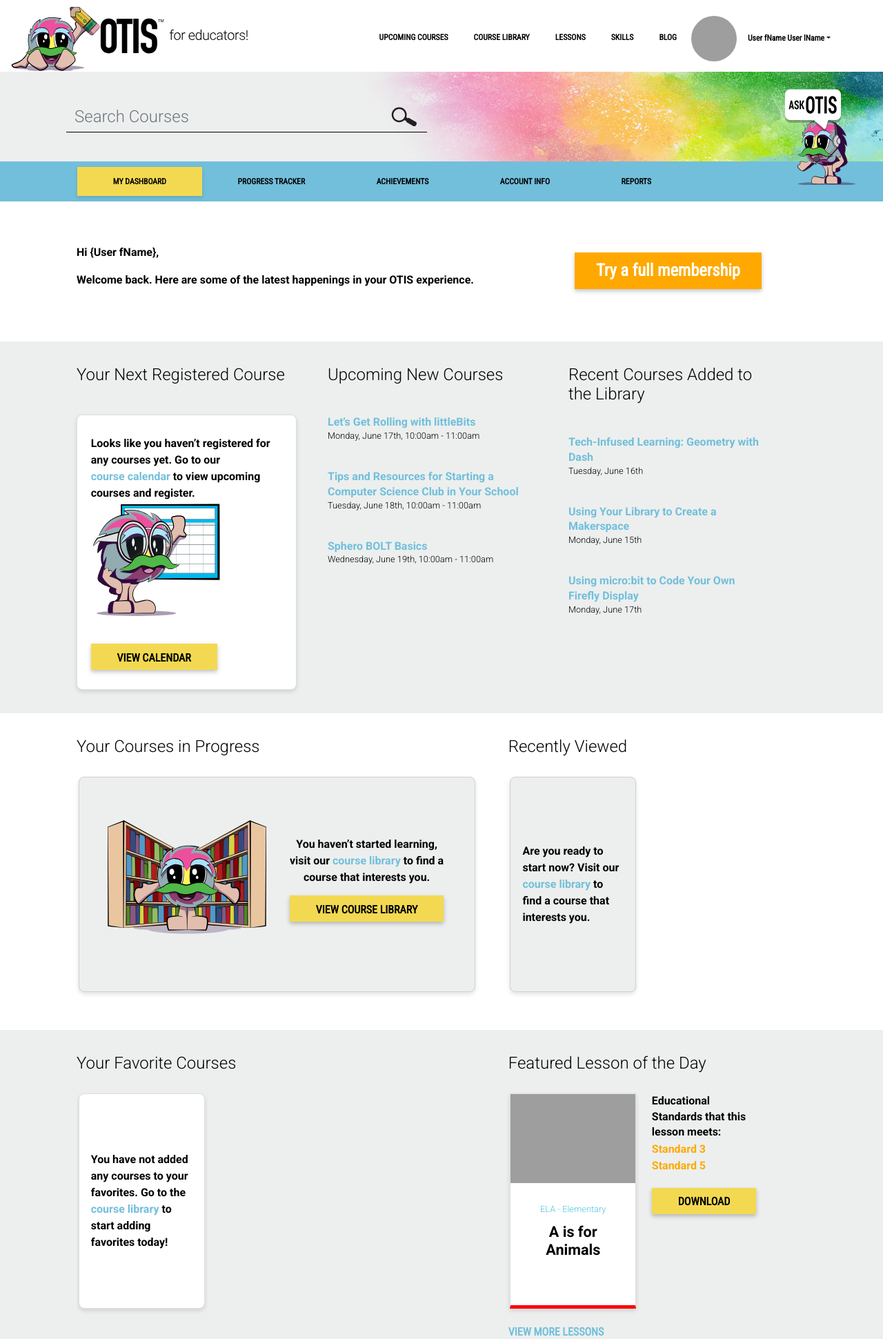
After one commit to JaySoftye/Otis, a PHP site: page /user-dashboard-empty.php in a window 1280 px wide. The commit adds this page. Shown: the top 1941 px of the page at 69% size. Run offline with PHP 8.4, Linux system fonts and the light colour scheme; data that the repository does not hold is empty; some web fonts are replaced; grey boxes are pictures that could not be loaded.

Commit message:
Empty User dashboard update

```diff
--- a/assets/css/Otis_Teq_course-cards.css
+++ b/assets/css/Otis_Teq_course-cards.css
@@ -187,6 +187,18 @@ form#search-form .form-group.search-input input[type="text"], form#search-form .
 .card.course-card .card-body {
   padding: 1.77rem 1.23rem;
   text-align: left;
+}
+
+.card.course-card .card-body.empty {
+  position: relative;
+}
+
+.card.course-card .card-body.empty p {
+  width: 81%;
+  position: absolute;
+  top: 50%;
+  left: 50%;
+  transform: translate(-50%, -50%);
 }
 
 .card.course-card .card-header, .card.course-card .card-footer {
--- a/assets/css/Otis_Teq_course-details.css
+++ b/assets/css/Otis_Teq_course-details.css
@@ -170,8 +170,8 @@ ul.course-sessions-list li a, ul.course-sessions-list li p.course-description {
 }
 
 ul.course-sessions-list li a:hover {
+  background-color: rgb(236,239,238);
   font-weight: 600;
-  background-color: rgb(236,239,238)
 }
 
 ul.course-sessions-list li a.active {
@@ -219,6 +219,18 @@ ul.course-sessions-list li a.complete {
   opacity: .24;
 }
 
+ol.course-chapters-list li a:hover {
+  background-color: transparent;
+  font-weight: 600;
+  color: rgb(0,0,0);
+}
+
+ol.course-chapters-list li a.active {
+  background-color: rgb(236,239,238);
+  font-weight: 600;
+  color: rgb(0,0,0);
+}
+
 ol.course-chapters-list li {
   margin: 6px 0;
 }
@@ -229,6 +241,15 @@ ol.course-chapters-list li a {
   background-size: 36px;
   background-repeat: no-repeat;
   background-position: 24px -3px;
+  font-size: .75rem;
+}
+
+ol.course-chapters-list li a.complete {
+  padding: 6px 54px;
+  background-image: url('../images/course-completed-icon.svg');
+  background-size: 21px;
+  background-repeat: no-repeat;
+  background-position: 30px 3px;
   font-size: .75rem;
 }
 
--- a/assets/css/Otis_Teq_shared-classes.css
+++ b/assets/css/Otis_Teq_shared-classes.css
@@ -88,34 +88,42 @@ strong, .bold {
 
 .width-full {
   width: 100%;
+  overflow: auto;
 }
 
 .width-three-quarters {
   width: 75%;
+  overflow: auto;
 }
 
 .width-half {
   width: 50%;
+  overflow: auto;
 }
 
 .width-quarter {
   width: 25%;
+  overflow: auto;
 }
 
 .height-full {
   height: 100%;
+  overflow: auto;
 }
 
 .height-three-quarters {
   height: 75%;
+  overflow: auto;
 }
 
 .height-half {
   height: 50%;
+  overflow: auto;
 }
 
 .height-quarter {
   height: 25%;
+  overflow: auto;
 }
 
 .flex-align-center {
--- a/header.php
+++ b/header.php
@@ -16,7 +16,8 @@
   <link href="assets/css/Otis_Teq_user-dashboard.css" type="text/css" rel="stylesheet" media="screen,projection" />
   <link href="assets/css/Otis_Teq_erc.css" type="text/css" rel="stylesheet" media="screen,projection" />
   <link href="assets/css/Otis_Teq_course-calendar.css" type="text/css" rel="stylesheet" media="screen,projection" />
-    <link href="assets/css/Otis_Teq_course-details.css" type="text/css" rel="stylesheet" media="screen,projection" />
+  <link href="assets/css/Otis_Teq_course-details.css" type="text/css" rel="stylesheet" media="screen,projection" />
+  <link href="assets/css/Otis_Teq_blog.css" type="text/css" rel="stylesheet" media="screen,projection" />
 
   <script src="https://ajax.googleapis.com/ajax/libs/jquery/3.4.1/jquery.min.js"></script>
 
--- /dev/null
+++ b/user-dashboard-empty.php
@@ -0,0 +1,219 @@
+<?php
+  $logged_in = True;
+  $default_background_image_url='assets/images/default-course-background_lg.jpg';
+?>
+
+<?php include 'header.php';?>
+  <?php include 'askotis.php';?>
+
+<section class="main-content thin-search-bar">
+
+  <?php include 'search-field.php';?>
+
+  <div class="container-fluid pd-blue-bg">
+    <nav class="navbar navbar-expand-lg dashboard-menu">
+      <a class="nav-item thin-heading active" href="user-dashboard-teacher.php">My Dashboard</a>
+      <a class="nav-item thin-heading" href="user-progress-tracker.php">Progress Tracker</a>
+      <a class="nav-item thin-heading" href="user-achievements.php">Achievements</a>
+      <a class="nav-item thin-heading" href="user-account-info.php">Account Info</a>
+      <a class="nav-item thin-heading" href="#">Reports</a>
+    </nav>
+  </div>
+
+  <div class="container-fluid white-bg">
+    <div class="row align-items-center padding-top padding-bottom">
+      <div class="col-md-8">
+        <p class="bold">Hi {User fName},</p>
+        <p class="bold">Welcome back. Here are some of the latest happenings in your OTIS experience. </p>
+      </div>
+      <div class="col-md-4">
+        <p class="text-center"><a class="button medium-button orange-button thin-heading dropshadow" href="#">Try a full membership</a></p>
+      </div>
+    </div>
+  </div>
+
+  <div class="container-fluid light-grey-bg">
+    <div class="row user-data">
+
+      <div class="col-md-4 user-course-card-container">
+        <h4> Your Next Registered Course</h4>
+        <div class="card course-card white-bg">
+          <div class="card-body">
+            <p class="bold">Looks like you haven’t registered for any courses yet. Go to our <a class="pd-blue-text" href="#">course calendar</a> to view upcoming courses and register.</a></p>
+            <img src="assets/images/otis-course-calendar.svg" />
+            <p><a class="button small-button yellow-button dropshadow text-center" href="#">VIEW CALENDAR</a></p>
+          </div>
+        </div>
+      </div>
+
+      <div class="col-md-4 user-course-list-container">
+        <h4>Upcoming New Courses</h4>
+        <ul class="user-course-list upcoming-new-courses">
+          <li>
+            <a href="#">Let's Get Rolling with littleBits <small>Monday, June 17th, 10:00am - 11:00am</small></a>
+          </li>
+          <li>
+            <a href="#">Tips and Resources for Starting a Computer Science Club in Your School <small>Tuesday, June 18th, 10:00am - 11:00am</small></a>
+          </li>
+          <li>
+            <a href="#">Sphero BOLT Basics<small>Wednesday, June 19th, 10:00am - 11:00am</small></a>
+          </li>
+        </ul>
+      </div>
+
+      <div class="col-md-4 user-course-list-container">
+        <h4>Recent Courses Added to the Library</h4>
+        <ul class="user-course-list recent-courses-added">
+          <li>
+            <a href="#">Tech-Infused Learning: Geometry with Dash <small>Tuesday, June 16th</small></a>
+          </li>
+          <li>
+            <a href="#">Using Your Library to Create a Makerspace <small>Monday, June 15th</small></a>
+          </li>
+          <li>
+            <a href="#">Using micro:bit to Code Your Own Firefly Display <small>Monday, June 17th</small></a>
+          </li>
+        </ul>
+      </div>
+
+    </div>
+  </div>
+
+  <div class="container-fluid white-bg">
+    <div class="row user-data">
+
+      <div id="course-library" class="col-md-7">
+        <h4>Your Courses in Progress</h4>
+        <div class="dashboard-item-container">
+          <div class="dashboard-item white-bg">
+            <div class="row">
+              <div class="col-sm-12 course-card-container">
+                <div class="card course-card light-grey-bg">
+                  <div class="row align-items-center height-full width-full padding-sm">
+                    <p class="col-md-6">
+                      <img src="assets/images/otis-course-library.svg" />
+                    </p>
+                    <p class="col-md-6 text-center">
+                      <span class="bold">You haven’t started learning, visit our <a class="bold" href="#">course library</a> to find a course that interests you.  </span>
+                      <a class="button small-button yellow-button dropshadow text-center" href="course-library-categories.php">VIEW COURSE LIBRARY</a>
+                    </p>
+                  </div>
+                </div>
+              </div>
+            </div>
+          </div>
+        </div>
+      </div>
+
+      <div id="recently-viewed-courses" class="col-md-5 user-course-list-container">
+
+        <h4>Recently Viewed</h4>
+
+        <div class="dashboard-item-container">
+          <div class="dashboard-item white-bg">
+            <div class="row">
+              <div class="col-sm-6 course-card-container">
+                <div class="card course-card light-grey-bg">
+                  <div class="card-body empty">
+                    <p class="bold">Are you ready to start now? Visit our <a class="bold pd-blue-text" href="#">course library</a> to find a course that interests you.  </p>
+                  </div>
+                </div>
+              </div>
+            </div>
+          </div>
+        </div>
+      </div>
+    </div>
+  </div>
+
+  <div class="container-fluid light-grey-bg">
+    <div class="row padding-top padding-bottom user-data">
+
+      <div id="recommended-playlist-carousel" class="col-md-7 carousel-container carousel slide" data-ride="carousel" data-interval="false">
+        <h4>Your Favorite Courses</h4>
+
+          <div class="carousel-inner dashboard-item-container">
+            <div class="carousel-item dashboard-item light-grey-bg active">
+              <div class="row">
+                <div class="col-sm-4 course-card-container">
+                  <div class="card course-card">
+                    <div class="card-body empty">
+                      <p class="bold">You have not added any courses to your favorites. Go to the <a class="bold pd-blue-text" href="#">course library</a> to start adding favorites today!</p>
+                    </div>
+                  </div>
+                </div>
+                <div class="col-sm-4 course-card-container"></div>
+                <div class="col-sm-4 course-card-container"></div>
+              </div>
+            </div>
+          </div>
+      </div>
+
+      <div id="featured-erc-lesson" class="col-md-5 user-course-list-container">
+
+        <h4>Featured Lesson of the Day</h4>
+
+        <div class="dashboard-item-container">
+          <div class="dashboard-item">
+            <div class="row">
+
+              <div class="col-sm-6 course-card-container">
+                <div class="card course-card erc-card">
+                  <a href="/erc/item/5" class="erc-link" alt="" style="background-image: url('https://onlinepd.teq.com/uploads/erc-resources/A_is_for_Animals.PNG');"></a>
+                  <div class="card-body">
+                    <p><small>ELA - Elementary</small></p>
+                    <h6><a class="bold" ref="#">A is for Animals</a></h6>
+                  </div>
+                </div>
+              </div>
+              <div class="col-sm-6 card-body">
+                <ul class="standards-list">
+                  <li>Educational Standards that this lesson meets:</li>
+                  <li>Standard 3</li>
+                  <li>Standard 5</li>
+                  <li><a class="button small-button yellow-button dropshadow" href="#">DOWNLOAD</a></li>
+                </ul>
+              </div>
+            </div>
+          </div>
+        </div>
+        <p><a class="thin-heading bold" href="#">VIEW MORE LESSONS</a></p>
+
+      </div>
+    </div>
+  </div>
+
+  <div class="container-fluid white-bg">
+    <div class="row user-data">
+
+      <div id="TeqDTC-MicrosoftOffice365" class="col-md-12 carousel-container carousel slide" data-ride="carousel" data-interval="false">
+        <h4>Your Recommended Playlists</h4>
+
+        <div class="carousel-inner dashboard-item-container">
+          <div class="carousel-item dashboard-item white-bg  active">
+            <div class="row">
+              <div class="col-md course-card-container">
+                <div class="card course-card">
+                  <div class="card-body empty">
+                    <p class="bold">There appears to be no current recommendations for you at this time. Try checking out the <a class="bold pd-blue-text" href="course-calendar.php">course calendar</a> for all our new and upcoming courses! </p>
+                  </div>
+                </div>
+              </div>
+              <div class="col-md course-card-container"></div>
+              <div class="col-md course-card-container"></div>
+              <div class="col-md course-card-container"></div>
+              <div class="col-md course-card-container"></div>
+            </div>
+          </div>
+        </div>
+
+      </div>
+
+    </div>
+  </div>
+
+
+  <?php include 'digital-online-certifications.php';?>
+</section>
+
+<?php include 'footer.php';?>
```
Also changed, not shown: assets/css/Otis_Teq_blog.css (added, +94 -0 lines), blog.php (added, +80 -0 lines), course-details-certification.php (+6 -6 lines), course-details-single-course.php (+4 -4 lines).
